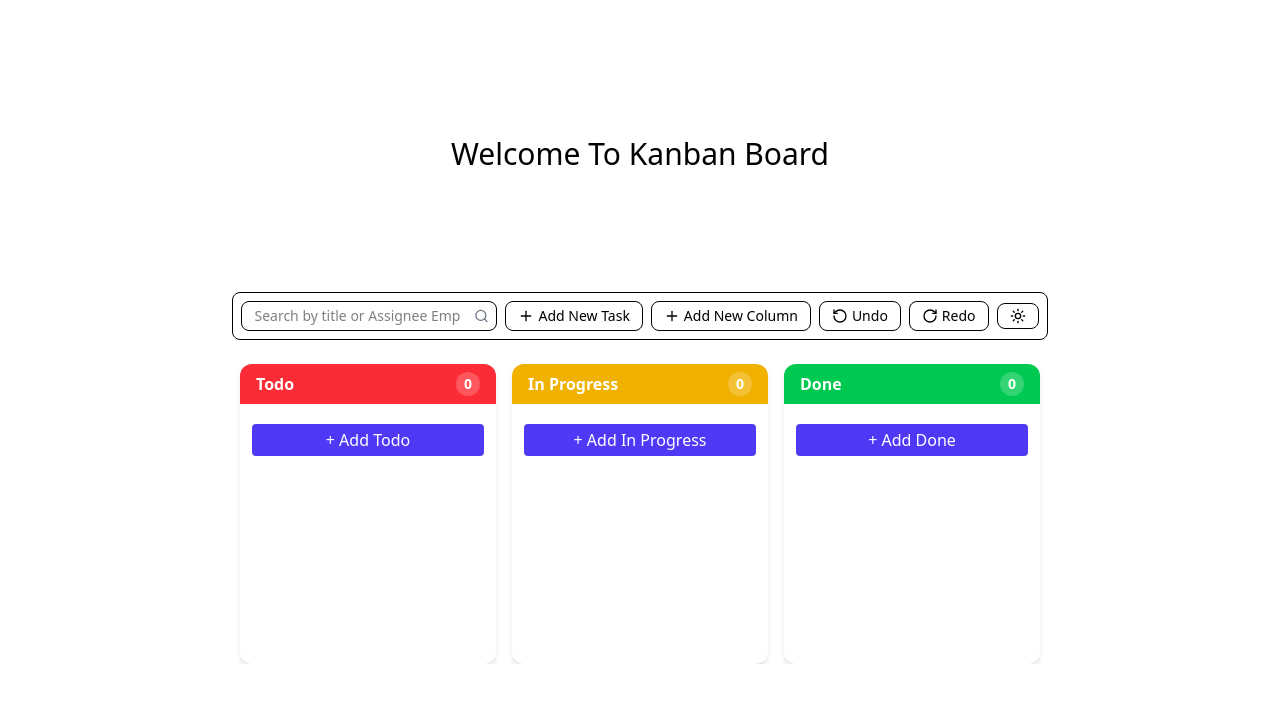
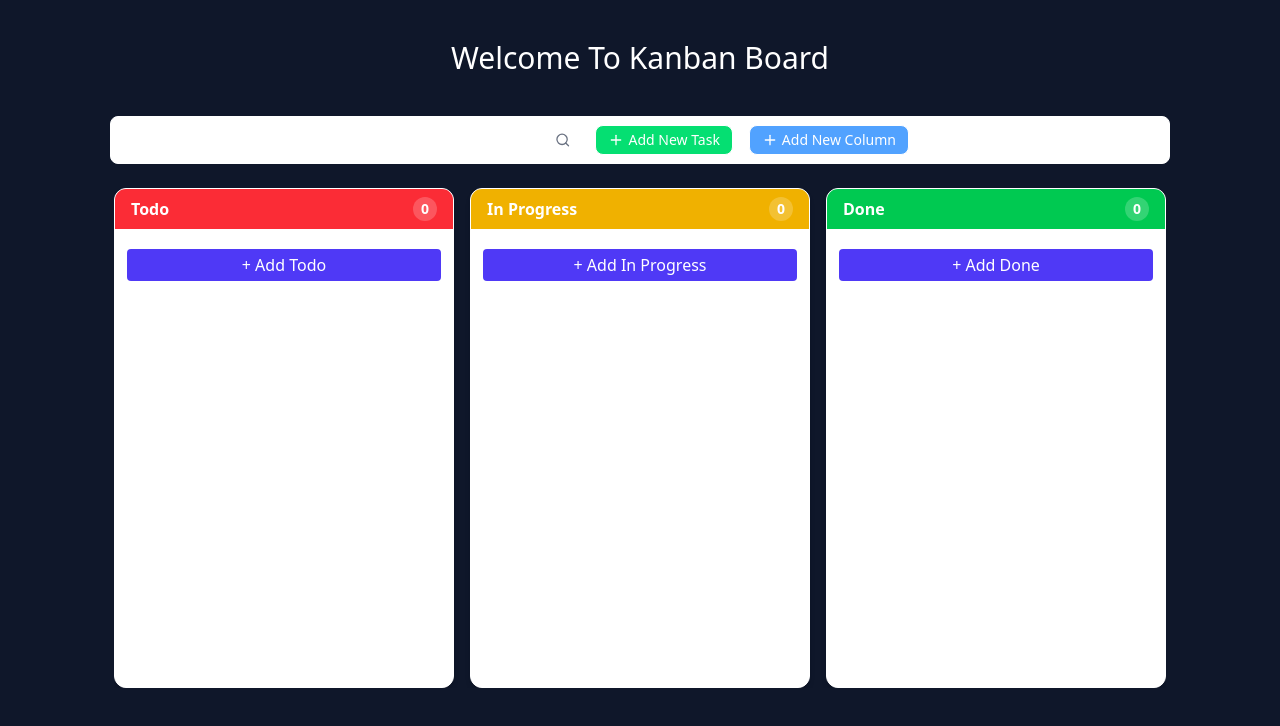
Before and after one commit to chhagan123/Mutan-x-_assignment_Kanban_board, a React (Vite) app in the folder Frontend/: page / in a window 1280 px wide. Shown: the top 726 px of the page. Built offline with nearby package versions, Linux system fonts and the light colour scheme.

Commit message:
feat: implement theme toggle feature

```diff
--- a/Frontend/src/App.jsx
+++ b/Frontend/src/App.jsx
@@ -1,6 +1,6 @@
 
 
-import { useState, useEffect } from "react";
+import { useState, useEffect, use } from "react";
 import React from "react";
 import "./App.css";
 import "./index.css";
@@ -17,6 +17,14 @@ function App() {
   const [editTask, setEditTask] = useState(null);
   const [searchTerm, setSearchTerm] = useState("");
   const [showAddColumn, setShowAddColumn] = useState(false);
+  const [Theme,setTheme] = useState(true);
+
+
+  // set theme of backfound color
+
+    const handleTheme = () => {
+      setTheme(!Theme)
+    };
 
   //  Load tasks directly from localStorage OR empty
   const [tasks, setTasks] = useState(() => {
@@ -68,9 +76,9 @@ function App() {
   };
 
   return (
-    <div className="w-screen h-screen flex flex-col items-center justify-center">
+    <div className="w-screen h-screen flex flex-col mt-10  mb-10 items-center ">
       {/* Title */}
-      <h1 className="text-shadow-black text-3xl mb-30">
+      <h1 className="text-shadow-black text-3xl mb-10">
         Welcome To Kanban Board
       </h1>
 
@@ -83,10 +91,14 @@ function App() {
         setSearchTerm={setSearchTerm}
         setShowAddColumn={setShowAddColumn}
         showAddColumn={showAddColumn}
+        setTheme={setTheme}
+        Theme = {Theme}
+      handleTheme={handleTheme}
       />
 
       {/* Board with Drag & Drop */}
       <Board
+      className="mb-10 pb-10"
         tasks={tasks}
         setTasks={setTasks}
         showModal={showModal}
--- a/Frontend/src/BoardMember/Colum.jsx
+++ b/Frontend/src/BoardMember/Colum.jsx
@@ -21,7 +21,7 @@ function Column({ id, title, children }) {
   return (
     <div
       ref={setNodeRef}
-      className="flex flex-col bg-white rounded-xl shadow-md min-h-[300px] overflow-hidden"
+      className="flex flex-col border bg-white rounded-xl shadow-md min-h-[500px] overflow-hidden"
     >
       {/* Column header */}
       <div
--- a/Frontend/src/components/Board.jsx
+++ b/Frontend/src/components/Board.jsx
@@ -41,10 +41,10 @@ function Board({
   return (
     <DndContext onDragEnd={handleDragEnd}>
       {/* ✅ Centered Scrollable Container */}
-      <div className="mt-6 flex  justify-center ">
-        <div className="flex gap-4 overflow-x-auto  max-w-5xl px-4">
+      <div className="mt-6 flex  ">
+        <div className="flex gap-4 overflow-x-auto  max-w-7xl ">
           {columns.map((col) => (
-            <div key={col.id} className="w-64 flex-shrink-0">
+            <div key={col.id} className="w-85  flex-shrink-0">
               <Column id={col.id} title={col.title}>
                 {getTasksByColumn(col.id).map((task) => (
                   <Task
--- a/Frontend/src/components/ToolBar.jsx
+++ b/Frontend/src/components/ToolBar.jsx
@@ -1,21 +1,20 @@
 import React from "react";
-import { useState } from "react";
-import { Search, Plus, RotateCcw, RotateCw, Sun, User, Target } from "lucide-react";
+import { useState,useEffect } from "react";
+import { Search, Plus, RotateCcw, RotateCw, Sun, User, Target,Moon } from "lucide-react";
 
 export default function Toolbar({setShowModal,searchTerm,setSearchTerm,
-  setShowAddColumn,  showAddColumn
+  setShowAddColumn,  showAddColumn , setTheme,Theme,handleTheme
 }) {
 
+  useEffect(() => {
+    document.body.style.backgroundColor = Theme ? "#0f172a" : "#f8fafc";
+    document.body.style.color = Theme ? "white" : "black";
+  }, [Theme]);
 
-
-
-
-
-
-  return (
-    <div className="flex flex-wrap items-center gap-2 p-2 border rounded-lg bg-white">
+return (
+    <div className="flex flex-wrap items-center max-w-8xl gap-4 p-2 border border-yellow rounded-lg bg-white">
       {/* Search */}
-      <div className="flex items-center border rounded-lg px-2 w-full sm:w-64">
+      <div className="flex items-center border rounded-lg px-2 w-full sm:w-115">
         <input
           type="text"
            placeholder="Search by title or Assignee Emp"
@@ -31,12 +30,12 @@ export default function Toolbar({setShowModal,searchTerm,setSearchTerm,
 
 
       {/* Add Task */}
-      <button onClick={() => setShowModal(true)} className="flex items-center gap-1 border rounded-lg px-3 py-1 text-sm hover:bg-gray-100">
+      <button onClick={() => setShowModal(true)} className="flex items-center  bg-green-400 gap-1 border rounded-lg px-3 py-1 text-sm">
         <Plus size={16} /> Add New Task
       </button>
 
       {/* Add Column */}
-      <button onClick={() => setShowAddColumn(true)} className="flex items-center gap-1 border rounded-lg px-3 py-1 text-sm hover:bg-gray-100">
+      <button onClick={() => setShowAddColumn(true)} className="flex items-center bg-blue-400 gap-1 border rounded-lg px-3 py-1 text-sm">
         <Plus size={16} /> Add New Column
       </button>
 
@@ -51,8 +50,8 @@ export default function Toolbar({setShowModal,searchTerm,setSearchTerm,
       </button>
 
       {/* Theme */}
-      <button className="flex items-center gap-1 border rounded-lg px-3 py-1 text-sm hover:bg-gray-100">
-        <Sun size={16} />
+      <button onClick={handleTheme} className="flex items-center gap-1 border rounded-lg px-3 py-1 text-sm hover:bg-gray-100">
+        {Theme ?     <Sun size={16} /> : <Moon /> }
       </button>
     </div>
   );
```
